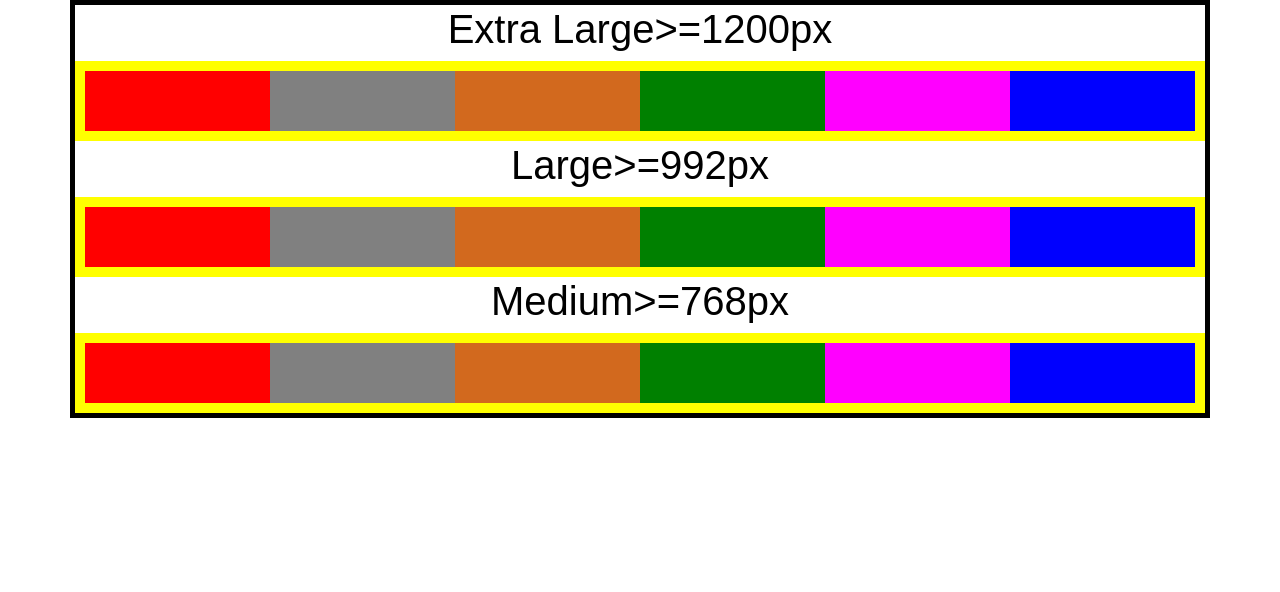
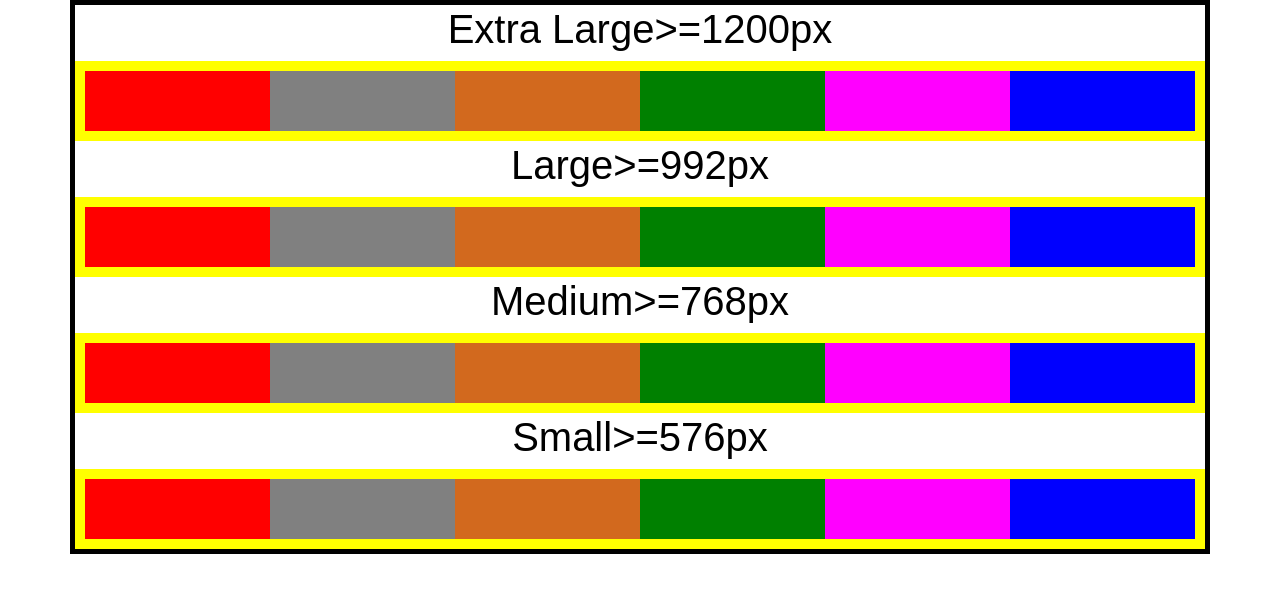
Before and after one commit to bandita123/bandita123.github.io, a plain HTML site: page BootStrapBreakPoint.html in a window 1280 px wide. Drawn offline with nearby package versions, Linux system fonts and the light colour scheme.

Commit message:
Updated for Small Set Up

```diff
--- a/BootStrapBreakPoint.html
+++ b/BootStrapBreakPoint.html
@@ -40,6 +40,15 @@
       <div class="col-md-2 ediv"></div>
       <div class="col-md-2 fdiv"></div>
     </div>
+    <h1 class="text-center">Small>=576px</h1>
+    <div class="row arow">
+      <div class="col-sm-2 adiv"></div>
+      <div class="col-sm-2 bdiv"></div>
+      <div class="col-sm-2 cdiv"></div>
+      <div class="col-sm-2 ddiv"></div>
+      <div class="col-sm-2 ediv"></div>
+      <div class="col-sm-2 fdiv"></div>
+    </div>
 
   </div>
 
```
